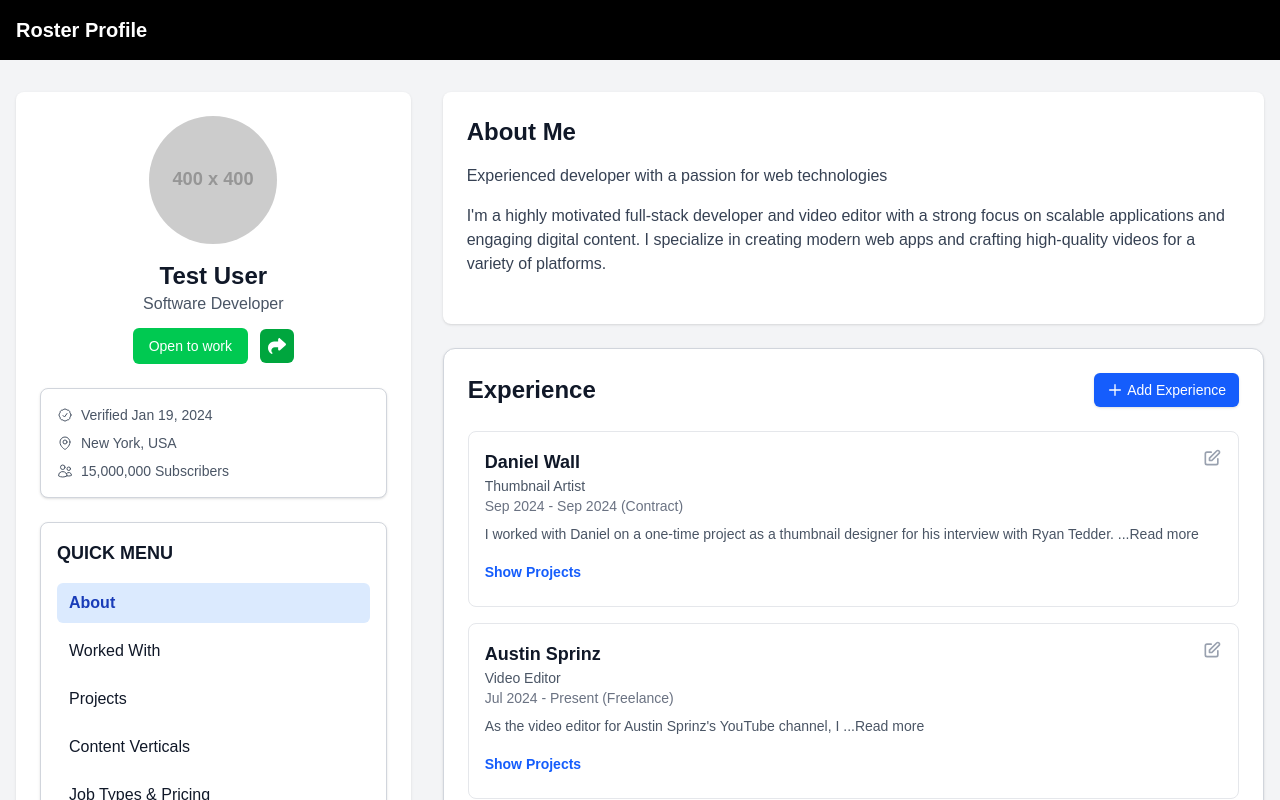
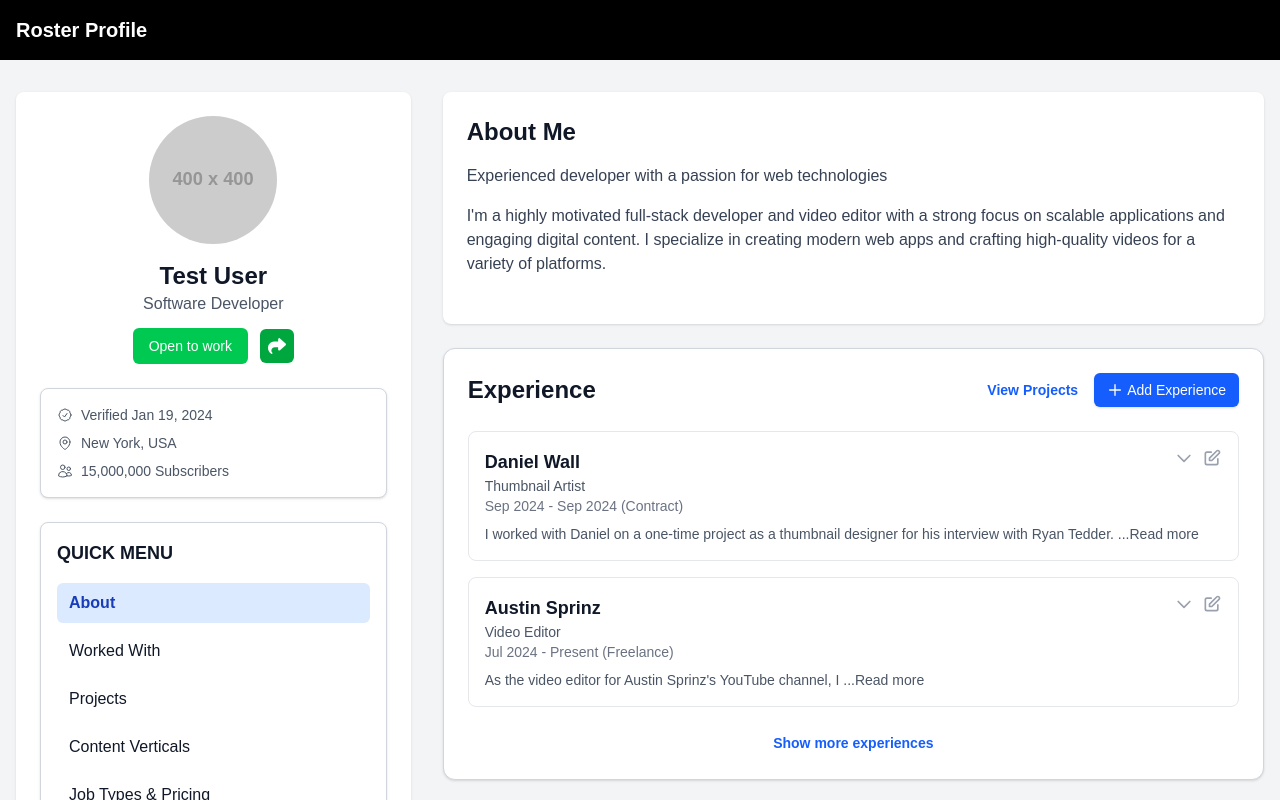
Before and after one commit to yeshu10/rosterprofile, a Next.js app: page /profile/1 in a window 1280 px wide. Shown: the top 800 px of the page. Built offline with nearby package versions, Linux system fonts and the light colour scheme.

Commit message:
updated project detail

```diff
--- a/src/components/ProfileExperience.tsx
+++ b/src/components/ProfileExperience.tsx
@@ -3,7 +3,7 @@
 import type { Experience, Project } from '@/types';
 import { useAppSelector, useAppDispatch } from '@/lib/hooks';
 import { setVisibleExperiencesCount } from '@/lib/uiSlice';
-import { openEmployerModal, openProjectDetailModal, setSelectedProject} from '@/lib/modalSlice';
+import { openEmployerModal, openProjectDetailModal, setSelectedProject, openProjectsModal } from '@/lib/modalSlice';
 import type { RootState } from '@/lib/store';
 import { useState, useMemo } from 'react';
 import Image from 'next/image';
@@ -29,10 +29,9 @@ export default function ProfileExperience({
     dispatch(setVisibleExperiencesCount(employers.length));
   };
 
-  // This handler is for the general View Projects button, which we are removing
-  // const handleViewProjectsClick = () => {
-  //   dispatch(openProjectsModal());
-  // };
+  const handleViewProjectsClick = () => {
+    dispatch(openProjectsModal());
+  };
 
   const handleAddExperienceClick = () => {
     dispatch(openEmployerModal(undefined));
@@ -74,13 +73,12 @@ export default function ProfileExperience({
       <div className="flex justify-between items-center">
         <h2 className="text-2xl font-bold text-gray-900 ">Experience</h2>
         <div className="flex items-center space-x-4">
-          {/* Removed the general View Projects button */}
-          {/* <button
+          <button
             onClick={handleViewProjectsClick}
             className="text-blue-600  hover:underline text-sm font-semibold"
           >
             View Projects
-          </button> */}
+          </button>
           <button
             onClick={handleAddExperienceClick}
             className="inline-flex items-center px-3 py-2 border border-transparent text-sm leading-4 font-medium rounded-md shadow-sm text-white bg-blue-600 hover:bg-blue-700 focus:outline-none focus:ring-2 focus:ring-offset-2 focus:ring-blue-500"
@@ -95,35 +93,32 @@ export default function ProfileExperience({
 
       <div className="mt-6 space-y-4">
         {employers.slice(0, visibleExperiencesCount).map((employer) => {
-           // Filter and sort projects for the current employer based on local state
+           // Filter and sort projects for the current employer
           const searchTerm = projectSearchTerms[employer.id] || '';
           const sortCriteria = projectSortCriteria[employer.id] || 'default';
           const filterCriteria = projectFilterCriteria[employer.id] || 'all';
 
-          const filteredAndSortedProjects = useMemo(() => {
-            let projects = employer.projects || [];
+          // Moved filtering and sorting logic outside useMemo and directly within the map
+          let filteredAndSortedProjects = employer.projects || [];
 
           // Filter by search term
           if (searchTerm) {
-              projects = projects.filter(project =>
+            filteredAndSortedProjects = filteredAndSortedProjects.filter(project =>
               project.title.toLowerCase().includes(searchTerm.toLowerCase())
             );
           }
 
           // Filter by platform
           if (filterCriteria !== 'all') {
-              projects = projects.filter(project => project.platform === filterCriteria);
+            filteredAndSortedProjects = filteredAndSortedProjects.filter(project => project.platform === filterCriteria);
           }
 
           // Sort projects
           if (sortCriteria === 'views') {
-              projects.sort((a, b) => (b.views || 0) - (a.views || 0));
+            filteredAndSortedProjects.sort((a, b) => (b.views || 0) - (a.views || 0));
           } else if (sortCriteria === 'likes') {
-              projects.sort((a, b) => (b.likes || 0) - (a.likes || 0));
+            filteredAndSortedProjects.sort((a, b) => (b.likes || 0) - (a.likes || 0));
           }
-
-            return projects;
-          }, [employer.projects, searchTerm, sortCriteria, filterCriteria]);
 
 
           return (
@@ -139,6 +134,20 @@ export default function ProfileExperience({
                   <p className="text-sm text-gray-600 ">{employer.position}</p>
                   <p className="text-sm text-gray-500 ">{employer.duration} ({employer.type})</p>
                 </div>
+                <div className="flex items-center space-x-2">
+                   {/* Toggle Projects Button (Arrow Icon) */}
+                  {employer.projects && employer.projects.length > 0 && (
+                     <button
+                      onClick={() => handleToggleProjects(employer.id)}
+                      className="text-gray-400 hover:text-gray-600 "
+                    >
+                      <svg xmlns="http://www.w3.org/2000/svg" className={`h-5 w-5 transition-transform duration-200 ${expandedEmployerId === employer.id ? 'rotate-180' : 'rotate-0'}`} fill="none" viewBox="0 0 24 24" stroke="currentColor">
+                        <path strokeLinecap="round" strokeLinejoin="round" strokeWidth={2} d="M19 9l-7 7-7-7" />
+                      </svg>
+                    </button>
+                  )}
+
+                  {/* Edit Experience Button */}
                   <button
                     onClick={() => handleEditExperienceClick(employer)}
                     className="text-gray-400 hover:text-gray-600 "
@@ -148,22 +157,12 @@ export default function ProfileExperience({
                     </svg>
                   </button>
                 </div>
+              </div>
               <p className="text-sm text-gray-600 mt-2">{employer.description}</p>
 
               {/* Projects Section for this Employer */}
-              {employer.projects && employer.projects.length > 0 && (
+              {employer.projects && employer.projects.length > 0 && expandedEmployerId === employer.id && (
                 <div className="mt-4">
-                  {/* Toggle button for projects */}
-                  <button
-                    className="text-blue-600 hover:underline text-sm font-semibold mb-2"
-                    onClick={() => handleToggleProjects(employer.id)}
-                  >
-                    {expandedEmployerId === employer.id ? 'Hide Projects' : 'Show Projects'}
-                  </button>
-
-                  {/* Render projects and controls only if expanded */}
-                  {expandedEmployerId === employer.id && (
-                    <div>
                    {/* Search, Sort, Filter Controls */}
                   <div className="flex space-x-4 mb-4">
                     <input
@@ -218,8 +217,6 @@ export default function ProfileExperience({
                 </div>
               )}
             </div>
-              )}
-            </div>
           );
         })}
       </div>
@@ -240,104 +237,3 @@ export default function ProfileExperience({
     </section>
   );
 }
-// "use client";
-
-// import type { Experience } from '@/types';
-// import { useAppSelector, useAppDispatch } from '@/lib/hooks';
-// import { setVisibleExperiencesCount } from '@/lib/uiSlice';
-// import { openProjectsModal, openEmployerModal} from '@/lib/modalSlice';
-// import type { RootState } from '@/lib/store';
-
-// interface ProfileExperienceProps {
-//   employers: Experience[];
-// }
-
-// export default function ProfileExperience({
-//   employers,
-// }: ProfileExperienceProps) {
-//   const visibleExperiencesCount = useAppSelector((state: RootState) => state.ui.visibleExperiencesCount);
-//   const dispatch = useAppDispatch();
-
-//   const handleShowMoreExperiences = () => {
-//     dispatch(setVisibleExperiencesCount(employers.length));
-//   };
-
-//   const handleViewProjectsClick = () => {
-//     dispatch(openProjectsModal());
-//   };
-
-//   const handleAddExperienceClick = () => {
-//     dispatch(openEmployerModal(undefined));
-//   };
-
-//   const handleEditExperienceClick = (employer: Experience) => {
-//     dispatch(openEmployerModal(employer));
-//   };
-
-//   return (
-//     <section id="experience" className="mb-8">
-//       <div className="border border-gray-300 rounded-xl p-6 bg-white shadow-sm w-full">
-//       <div className="flex justify-between items-center">
-//         <h2 className="text-2xl font-bold text-gray-900 ">Experience</h2>
-//         <div className="flex items-center space-x-4">
-//           <button
-//             onClick={handleViewProjectsClick}
-//             className="text-blue-600  hover:underline text-sm font-semibold"
-//           >
-//             View Projects
-//           </button>
-//           <button
-//             onClick={handleAddExperienceClick}
-//             className="inline-flex items-center px-3 py-2 border border-transparent text-sm leading-4 font-medium rounded-md shadow-sm text-white bg-blue-600 hover:bg-blue-700 focus:outline-none focus:ring-2 focus:ring-offset-2 focus:ring-blue-500"
-//           >
-//             <svg xmlns="http://www.w3.org/2000/svg" className="h-4 w-4 mr-1" fill="none" viewBox="0 0 24 24" stroke="currentColor">
-//               <path strokeLinecap="round" strokeLinejoin="round" strokeWidth={2} d="M12 4v16m8-8H4" />
-//             </svg>
-//             Add Experience
-//           </button>
-//         </div>
-//       </div>
-
-//       <div className="mt-6 space-y-4">
-//         {employers.slice(0, visibleExperiencesCount).map((employer) => (
-//           <div
-//             key={employer.id}
-//             className="border border-gray-200  rounded-lg overflow-hidden p-4"
-//           >
-//             <div className="flex justify-between items-start">
-//               <div>
-//                 <h3 className="text-lg font-semibold text-gray-900 ">
-//                   {employer.company}
-//                 </h3>
-//                 <p className="text-sm text-gray-600 ">{employer.position}</p>
-//                 <p className="text-sm text-gray-500 ">{employer.duration} ({employer.type})</p>
-//               </div>
-//               <button
-//                 onClick={() => handleEditExperienceClick(employer)}
-//                 className="text-gray-400 hover:text-gray-600 "
-//               >
-//                 <svg xmlns="http://www.w3.org/2000/svg" className="h-5 w-5" fill="none" viewBox="0 0 24 24" stroke="currentColor">
-//                   <path strokeLinecap="round" strokeLinejoin="round" strokeWidth={2} d="M11 5H6a2 2 0 00-2 2v11a2 2 0 002 2h11a2 2 0 002-2v-5m-1.414-9.414a2 2 0 112.828 2.828L11.828 15H9v-2.828l8.586-8.586z" />
-//                 </svg>
-//               </button>
-//             </div>
-//             <p className="text-sm text-gray-600 mt-2">{employer.description}</p>
-//           </div>
-//         ))}
-//       </div>
-
-//       {visibleExperiencesCount < employers.length && (
-//         <div className="mt-6 text-center">
-//           <button
-//             type="button"
-//             className="text-blue-600  hover:underline text-sm font-semibold"
-//             onClick={handleShowMoreExperiences}
-//           >
-//             Show more experiences
-//           </button>
-//         </div>
-//       )}
-//       </div>
-//     </section>
-//   );
-// }
--- a/src/components/modals/ProjectDetailModal.tsx
+++ b/src/components/modals/ProjectDetailModal.tsx
@@ -41,7 +41,7 @@ export default function ProjectDetailModal() {
           leaveFrom="opacity-100"
           leaveTo="opacity-0"
         >
-          <div className="fixed inset-0 bg-black bg-opacity-25" />
+          <div className="fixed inset-0 backdrop-blur-sm bg-white/30" />
         </Transition.Child>
 
         <div className="fixed inset-0 overflow-y-auto">
@@ -113,7 +113,7 @@ export default function ProjectDetailModal() {
                     {/* Project Description */}
                     <p className="text-gray-700 text-sm">{project.description}</p>
 
-                    {/* View Project Button (e.g., View on YouTube) */}
+
                     {project.projectUrl && (
                       <div className="mt-4">
                         <a
```
Lines whose indentation alone changed are shown as unchanged.
